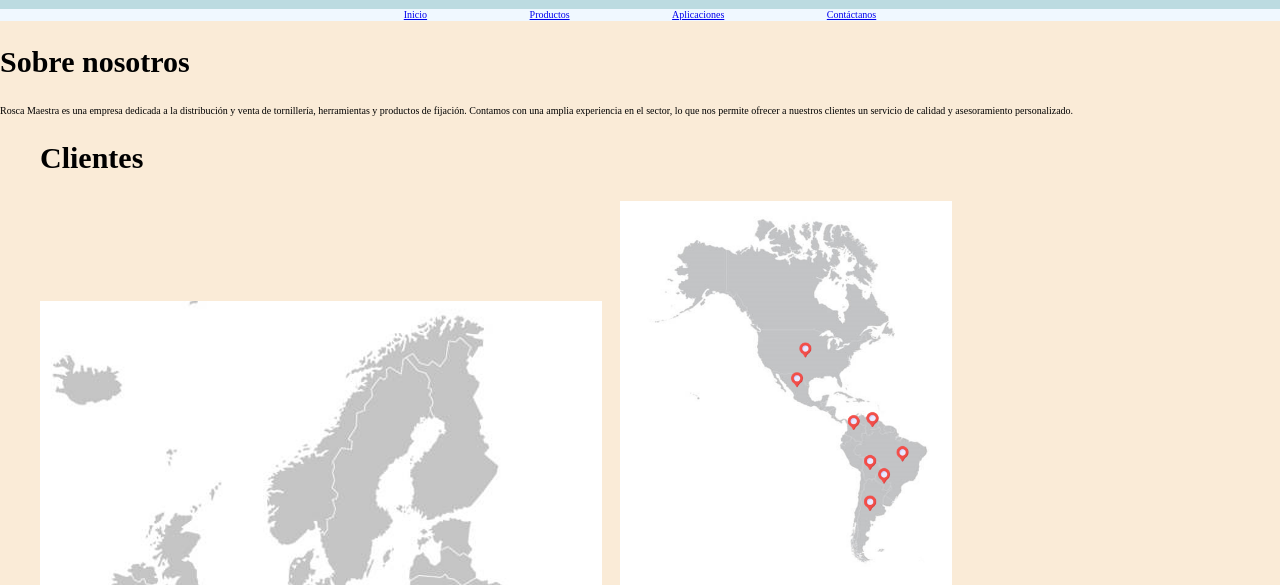
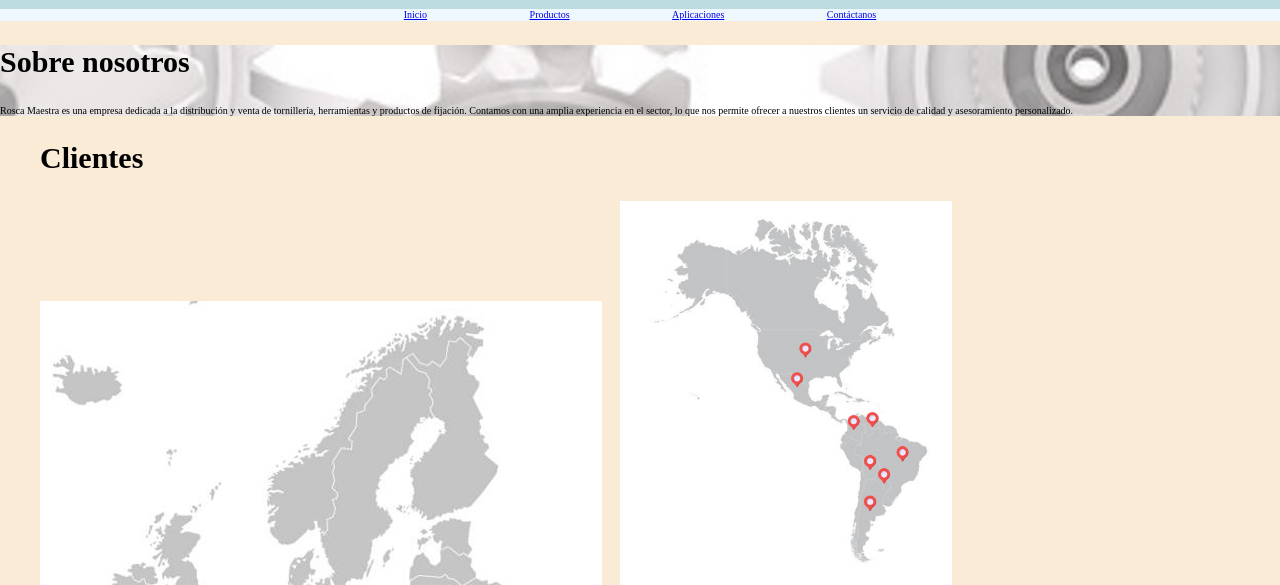
Before and after one commit to inigomurga/Entrega1, a plain HTML site: page entrega1.html in a window 1280 px wide. Shown: the part 215-800 px from the top of the page. Drawn offline with Linux system fonts and the light colour scheme.

Commit message:
background sobre nosotros

```diff
--- a/web.css
+++ b/web.css
@@ -65,7 +65,7 @@ h3{
   margin: 0 5rem;
 }
 .sobre-nosotros{
-
+  background-image: url(img/fondoSobreNosotros.jpg);
 }
 .mapa-clientes{
   display: grid;
```
Also changed, not shown: img/fondoSobreNosotros.jpg (added), img/fondoSobreNosotros.png (deleted).
